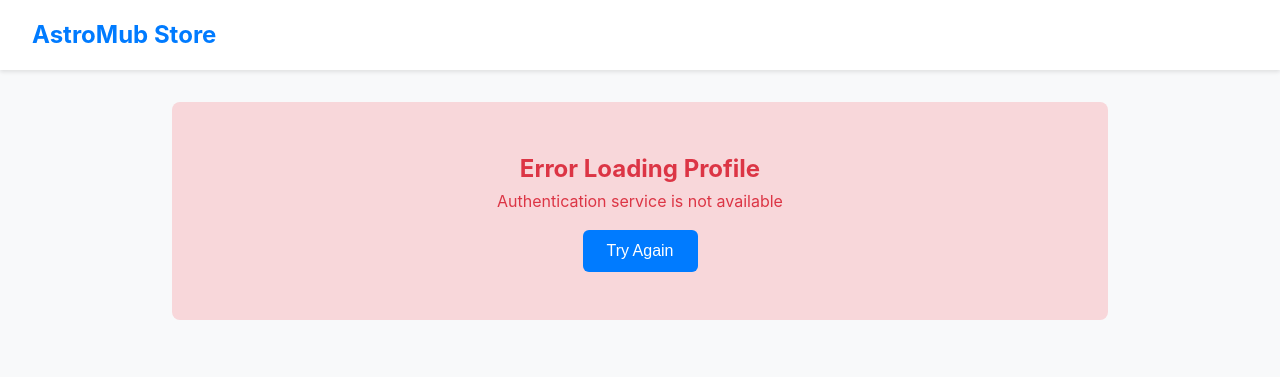
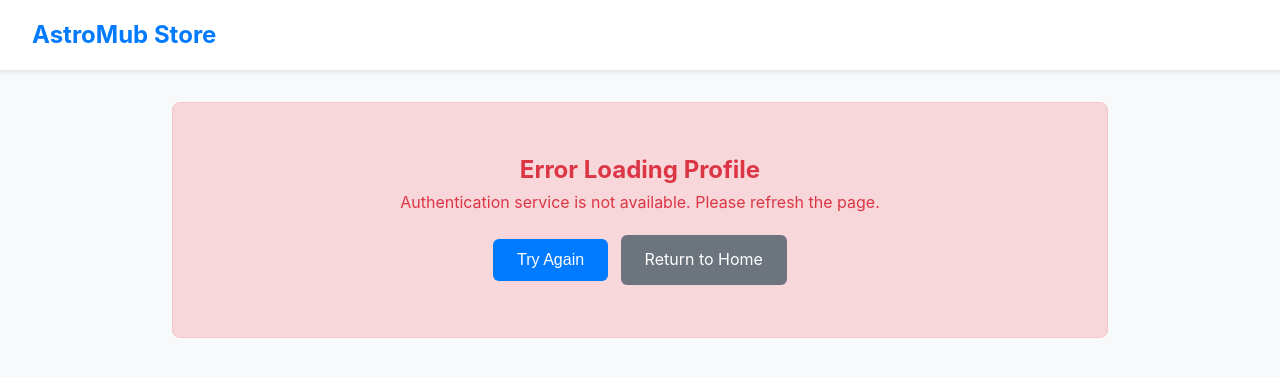
Before and after one commit to astromub/samplepagetwo, a Jekyll site: the page profile.html, which Jekyll copies as it is, in a window 1280 px wide. Shown: the top 377 px of the page. Built offline with Jekyll 4.4.1, drawn with Linux system fonts in a browser that asks for light colours; a script that is not in the unit is left out; some of the changed lines change nothing that is shown.

Commit message:
Update profile.html

```diff
--- a/profile.html
+++ b/profile.html
@@ -1,3 +1,5 @@
+
+
 <!DOCTYPE html>
 <html lang="en">
 <head>
@@ -122,6 +124,7 @@
             color: #dc3545;
             background: #f8d7da;
             border-radius: 8px;
+            border: 1px solid #f5c6cb;
         }
 
         .login-prompt {
@@ -141,6 +144,7 @@
             cursor: pointer;
             font-size: 1rem;
             transition: all 0.2s;
+            margin: 0.25rem;
         }
 
         .btn:hover {
@@ -153,6 +157,14 @@
 
         .btn-login:hover {
             background: #218838;
+        }
+
+        .btn-secondary {
+            background: #6c757d;
+        }
+
+        .btn-secondary:hover {
+            background: #545b62;
         }
 
         .purchase-history {
@@ -174,6 +186,21 @@
             background: #f8f9fa;
             border-radius: 6px;
         }
+
+        .spinner {
+            border: 4px solid #f3f3f3;
+            border-top: 4px solid #007bff;
+            border-radius: 50%;
+            width: 40px;
+            height: 40px;
+            animation: spin 1s linear infinite;
+            margin: 0 auto 1rem;
+        }
+
+        @keyframes spin {
+            0% { transform: rotate(0deg); }
+            100% { transform: rotate(360deg); }
+        }
     </style>
 </head>
 <body>
@@ -194,73 +221,132 @@
     </div>
 
     <script>
-        // Add spinner styles
-        const spinnerStyles = `
-            <style>
-                .spinner {
-                    border: 4px solid #f3f3f3;
-                    border-top: 4px solid #007bff;
-                    border-radius: 50%;
-                    width: 40px;
-                    height: 40px;
-                    animation: spin 1s linear infinite;
-                    margin: 0 auto 1rem;
-                }
-                @keyframes spin {
-                    0% { transform: rotate(0deg); }
-                    100% { transform: rotate(360deg); }
-                }
-            </style>
-        `;
-        document.head.insertAdjacentHTML('beforeend', spinnerStyles);
-
         async function loadProfile() {
             const profileContent = document.getElementById('profile-content');
 
             try {
+                console.log('Starting profile load...');
+
+                // Wait for supabase to be available
                 if (!window.supabase) {
+                    console.log('Supabase not available, waiting...');
                     await new Promise(resolve => setTimeout(resolve, 1000));
                 }
 
                 if (!window.supabase) {
-                    throw new Error('Authentication service is not available');
+                    throw new Error('Authentication service is not available. Please refresh the page.');
                 }
 
+                console.log('Getting session...');
                 const { data: { session }, error } = await window.supabase.auth.getSession();
 
-                if (error) throw new Error('Authentication error: ' + error.message);
-                if (!session) throw new Error('Please log in to view your profile');
+                if (error) {
+                    throw new Error('Authentication error: ' + error.message);
+                }
 
-                // Get user with profile data
-                const userData = await window.authUtils.getCurrentUser();
-                if (!userData) throw new Error('Failed to load user data');
+                console.log('Session:', session);
 
-                const { user, profile } = userData;
+                if (!session) {
+                    profileContent.innerHTML = `
+                        <div class="login-prompt">
+                            <h2>Welcome to AstroMub Store</h2>
+                            <p>Please log in to access your profile and purchase history.</p>
+                            <a href="#" id="profile-login-btn" class="btn btn-login">Login with GitHub</a>
+                        </div>
+                    `;
 
-                // Get purchase history
-                const { data: purchases, error: purchaseError } = await window.supabase
+                    document.getElementById('profile-login-btn')?.addEventListener('click', async (e) => {
+                        e.preventDefault();
+                        try {
+                            await window.authUtils.handleLogin();
+                        } catch (error) {
+                            console.error('Login error:', error);
+                            alert('Login failed: ' + error.message);
+                        }
+                    });
+                    return;
+                }
+
+                // User is logged in - display profile
+                console.log('User logged in, loading profile data...');
+                const user = session.user;
+
+                if (!user) {
+                    throw new Error('User data not available');
+                }
+
+                // Get user profile data safely
+                let profile = {};
+                try {
+                    const { data: profileData, error: profileError } = await window.supabase
+                        .from('profiles')
+                        .select('*')
+                        .eq('id', user.id)
+                        .single();
+
+                    if (!profileError) {
+                        profile = profileData || {};
+                    }
+                } catch (profileError) {
+                    console.warn('Could not load profile data:', profileError);
+                }
+
+                // Get purchase history safely
+                let purchases = [];
+                try {
+                    const { data: purchasesData, error: purchasesError } = await window.supabase
                         .from('purchases')
                         .select(`
                             *,
-                        products (*)
+                            products (title, sku)
                         `)
                         .eq('user_id', user.id)
                         .order('created_at', { ascending: false });
 
-                if (purchaseError) {
-                    console.error('Error loading purchases:', purchaseError);
+                    if (!purchasesError) {
+                        purchases = purchasesData || [];
+                    }
+                } catch (purchasesError) {
+                    console.warn('Could not load purchase history:', purchasesError);
                 }
 
-                const userName = profile.full_name || user.user_metadata?.full_name || user.email.split('@')[0];
-                const userEmail = user.email;
-                const company = profile.company || 'Astronub Limited';
+                // Safely get user information with fallbacks
+                const userName = profile?.full_name ||
+                               user.user_metadata?.full_name ||
+                               user.user_metadata?.user_name ||
+                               user.email?.split('@')[0] ||
+                               'User';
+
+                const userEmail = user.email || 'No email provided';
+                const company = profile?.company || 'Astronub Limited';
                 const avatarInitial = userName.charAt(0).toUpperCase();
 
+                // Format dates safely
                 const formatDate = (dateString) => {
                     if (!dateString) return 'Unknown';
-                    return new Date(dateString).toLocaleDateString();
+                    try {
+                        return new Date(dateString).toLocaleDateString('en-US', {
+                            year: 'numeric',
+                            month: 'long',
+                            day: 'numeric'
+                        });
+                    } catch (e) {
+                        console.warn('Date formatting error:', e);
+                        return 'Invalid date';
+                    }
                 };
 
+                // Format user ID safely
+                const formatUserId = (userId) => {
+                    if (!userId) return 'Unknown';
+                    try {
+                        return userId.toString().trim();
+                    } catch (e) {
+                        return 'Invalid ID';
+                    }
+                };
+
+                console.log('Rendering profile...');
                 profileContent.innerHTML = `
                     <div class="profile-card">
                         <div class="profile-header">
@@ -273,7 +359,7 @@
                         <div class="profile-details">
                             <div class="detail-item">
                                 <span class="detail-label">User ID:</span>
-                                <span class="detail-value user-id">${user.id.substring(0, 8)}...</span>
+                                <span class="detail-value user-id">${formatUserId(user.id)}</span>
                             </div>
                             <div class="detail-item">
                                 <span class="detail-label">Email Verified:</span>
@@ -287,60 +373,64 @@
                                 <span class="detail-label">Last Sign In:</span>
                                 <span class="detail-value">${formatDate(user.last_sign_in_at)}</span>
                             </div>
+                            <div class="detail-item">
+                                <span class="detail-label">Authentication Provider:</span>
+                                <span class="detail-value">${user.app_metadata?.provider || 'GitHub'}</span>
+                            </div>
                         </div>
 
                         <div class="purchase-history">
-                            <h2 style="margin-bottom: 1rem;">Purchase History</h2>
-                            ${purchases && purchases.length > 0 ?
+                            <h2 style="margin-bottom: 1rem; color: #333;">Purchase History</h2>
+                            ${purchases.length > 0 ?
                                 purchases.map(purchase => `
                                     <div class="purchase-item">
                                         <strong>${purchase.products?.title || 'Product'}</strong><br>
                                         <span>SKU: ${purchase.product_sku}</span><br>
-                                        <span>Amount: $${purchase.amount}</span><br>
+                                        <span>Amount: $${purchase.amount || '0.00'}</span><br>
                                         <span>Date: ${formatDate(purchase.created_at)}</span>
+                                        <span style="display: block; margin-top: 0.5rem; padding: 0.25rem 0.5rem; background: #e9ecef; border-radius: 3px; font-size: 0.8rem;">
+                                            Status: ${purchase.status || 'completed'}
+                                        </span>
                                     </div>
                                 `).join('') :
-                                '<div class="no-purchases">No purchases yet. <a href="/samplepagetwo/products.html">Browse products</a></div>'
+                                '<div class="no-purchases">No purchases yet. <a href="/samplepagetwo/products.html" style="color: #007bff;">Browse products</a></div>'
                             }
                         </div>
                     </div>
                 `;
 
+                console.log('Profile loaded successfully');
+
             } catch (error) {
                 console.error('Error loading profile:', error);
 
-                if (error.message.includes('Please log in')) {
-                    profileContent.innerHTML = `
-                        <div class="login-prompt">
-                            <h2>Welcome to AstroMub Store</h2>
-                            <p>Please log in to access your profile and purchase history.</p>
-                            <a href="#" id="profile-login-btn" class="btn btn-login">Login with GitHub</a>
-                        </div>
-                    `;
-
-                    document.getElementById('profile-login-btn')?.addEventListener('click', async (e) => {
-                        e.preventDefault();
-                        await window.authUtils.handleLogin();
-                    });
-                } else {
                 profileContent.innerHTML = `
                     <div class="error">
                         <h2>Error Loading Profile</h2>
-                            <p>${error.message}</p>
-                            <button onclick="location.reload()" class="btn" style="margin-top: 1rem;">Try Again</button>
+                        <p>${error.message || 'An unexpected error occurred'}</p>
+                        <div style="margin-top: 1rem;">
+                            <button onclick="location.reload()" class="btn">Try Again</button>
+                            <a href="/samplepagetwo/" class="btn btn-secondary">Return to Home</a>
+                        </div>
                     </div>
                 `;
             }
         }
-        }
 
+        // Initialize when DOM is ready
         document.addEventListener('DOMContentLoaded', function() {
-            setTimeout(loadProfile, 300);
+            console.log('DOM loaded, initializing profile...');
+
+            // Wait a bit longer to ensure auth.js is fully loaded
+            setTimeout(() => {
+                loadProfile();
+            }, 500);
         });
 
-        // Listen for auth changes
+        // Listen for auth state changes
         if (window.supabase) {
-            window.supabase.auth.onAuthStateChange((event) => {
+            window.supabase.auth.onAuthStateChange((event, session) => {
+                console.log('Auth state changed in profile:', event);
                 if (event === 'SIGNED_IN' || event === 'SIGNED_OUT') {
                     loadProfile();
                 }
```
Lines whose indentation alone changed are shown as unchanged.
